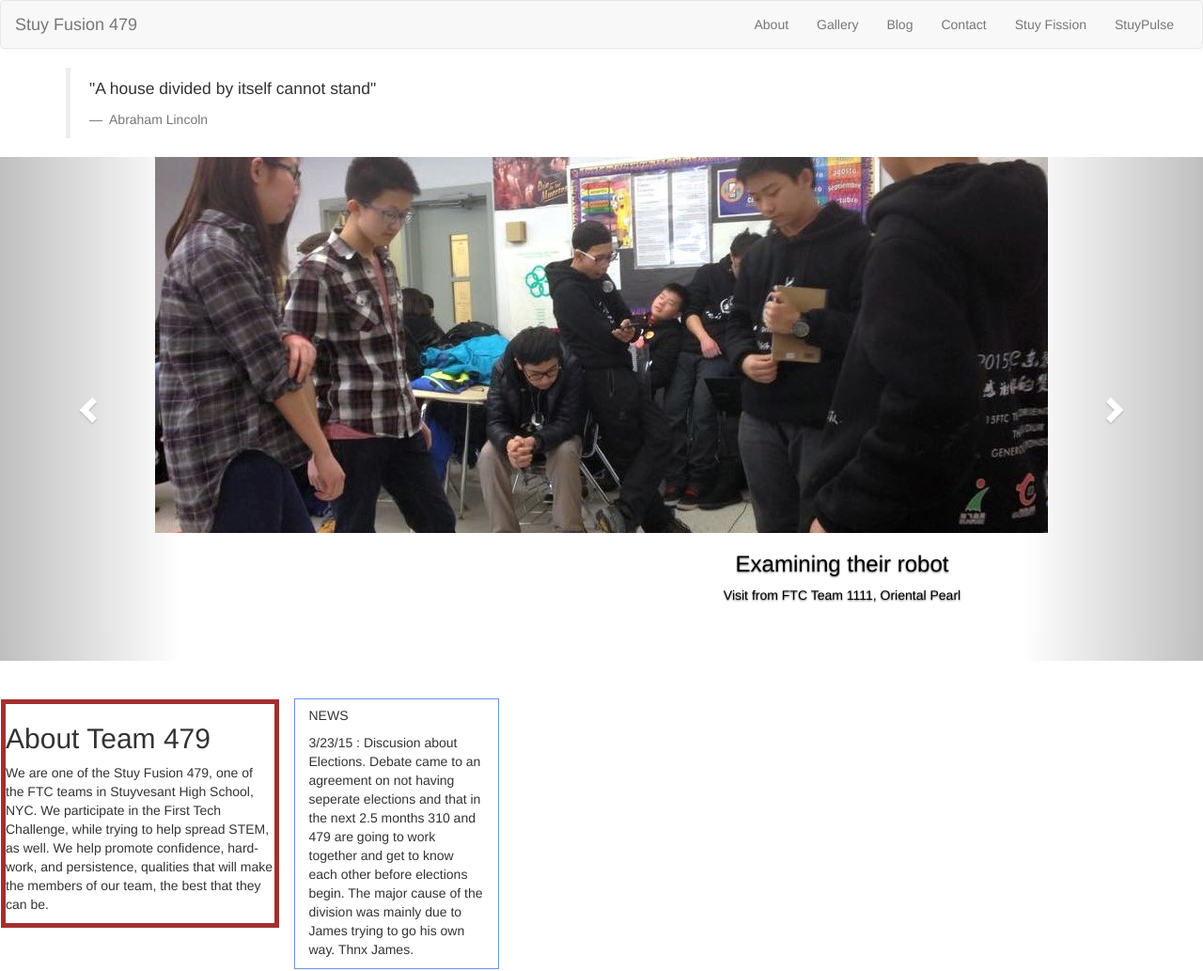
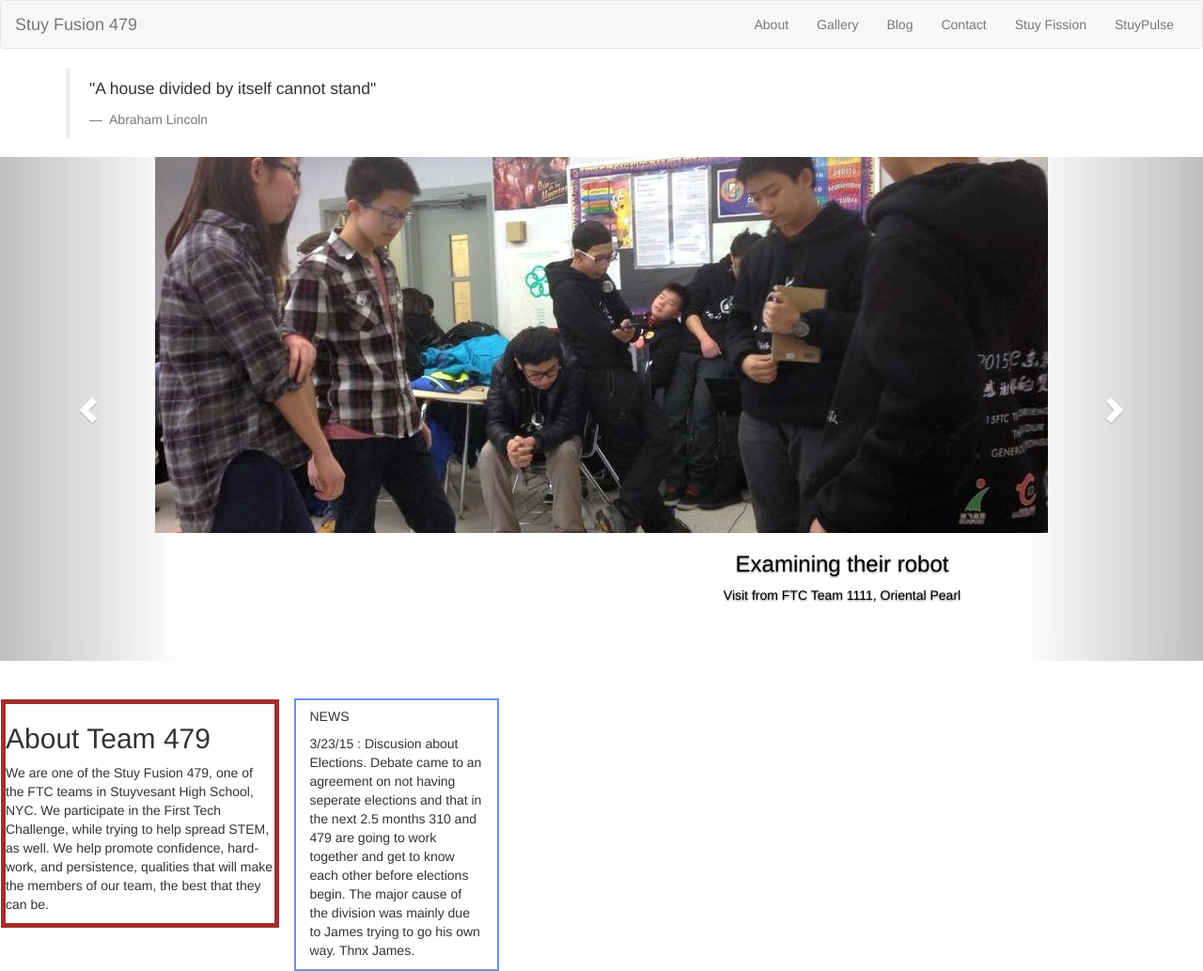
Before and after one commit to stuyfusion/stuyfusion.github.io, a Jekyll site: the page built from index.html, in a window 1280 px wide. Shown: the whole page at 94% size. Built offline with Jekyll 4.4.1, drawn with Linux system fonts in a browser that asks for light colours; nearby versions of some CDN libraries.

Commit message:
Update index.html

```diff
--- a/index.html
+++ b/index.html
@@ -97,7 +97,7 @@ that will make the members of our team, the best that they can be.</p>
   </div>
   </div>
 
-  <div class="col-md-2" style="border:1px solid #6495ED;">
+  <div class="col-md-2" style="border:2px solid #6495ED;">
 
 
   <h5>NEWS</h5>
```
